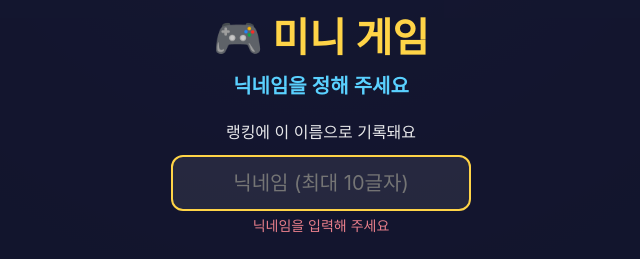
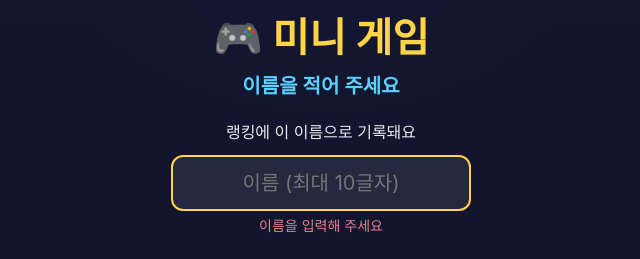
Before and after one commit to tahrehaam/Phone_game, a plain HTML site: page index.html in a window 1280 px wide. Both pictures are taken after a click on the button "확인". Shown: the part 237-496 px from the top of the page, without its empty margins (319-959 px from the left). Drawn offline with Linux system fonts and the light colour scheme.

Commit message:
'닉네임' 문구를 '이름'으로 변경
Co-Authored-By: Claude Opus 5.5 <noreply@anthropic.com>
Claude-Session: https://claude.ai/code/session_01PDrZKd8FLPvVEMKVUyE297

```diff
--- a/common.js
+++ b/common.js
@@ -1,5 +1,5 @@
 // ===== 모든 게임이 같이 쓰는 기능 =====
-// 닉네임, 효과음, 온라인 랭킹(Firebase), 시작/일시정지/게임오버/랭킹 화면
+// 이름, 효과음, 온라인 랭킹(Firebase), 시작/일시정지/게임오버/랭킹 화면
 
 // 게임 목록 (새 게임을 추가하면 여기에도 한 줄 추가)
 // col: Firebase에 점수를 저장하는 곳 이름 (firestore.rules에도 같은 이름이 있어야 해요)
@@ -19,7 +19,7 @@ const G = (() => {
   function load(key, def) { try { const v = localStorage.getItem(key); return v === null ? def : JSON.parse(v); } catch (e) { return def; } }
   function save(key, v) { try { localStorage.setItem(key, JSON.stringify(v)); } catch (e) {} }
 
-  // ----- 닉네임 (기존 별 잡기에서 쓰던 'name' 그대로 사용) -----
+  // ----- 이름 (기존 별 잡기에서 쓰던 'name' 그대로 사용) -----
   function getName() { return String(load('name', '') || '').trim().slice(0, 10); }
   function setName(n) { save('name', n); }
 
@@ -157,7 +157,7 @@ const G = (() => {
   function shell(cfg) {
     const info = GAMES.find(g => g.id === cfg.id);
     const name = getName();
-    if (!name) { location.replace('../index.html'); return null; } // 닉네임 없으면 로비로
+    if (!name) { location.replace('../index.html'); return null; } // 이름 없으면 로비로
 
     document.title = info.title;
     const wrap = document.createElement('div');
--- a/index.html
+++ b/index.html
@@ -65,10 +65,10 @@
 
 <div id="nameMenu" class="overlay hidden">
   <h1>🎮 미니 게임</h1>
-  <h2>닉네임을 정해 주세요</h2>
+  <h2>이름을 적어 주세요</h2>
   <p>랭킹에 이 이름으로 기록돼요</p>
   <div id="nameBox">
-    <input id="nameInput" type="text" maxlength="10" placeholder="닉네임 (최대 10글자)" autocomplete="off" enterkeyhint="done">
+    <input id="nameInput" type="text" maxlength="10" placeholder="이름 (최대 10글자)" autocomplete="off" enterkeyhint="done">
     <p id="nameMsg"></p>
     <button class="btn" id="nameOkBtn">확인</button>
   </div>
@@ -120,7 +120,7 @@ function openNameMenu() {
 }
 $('nameOkBtn').onclick = () => {
   const n = $('nameInput').value.trim().slice(0, 10);
-  if (!n) { $('nameMsg').textContent = '닉네임을 입력해 주세요'; $('nameInput').focus(); return; }
+  if (!n) { $('nameMsg').textContent = '이름을 입력해 주세요'; $('nameInput').focus(); return; }
   name = n; G.setName(n); $('nameInput').blur(); G.sfx.tap();
   showLobby();
 };
```
Also changed, not shown: 1 other file.
